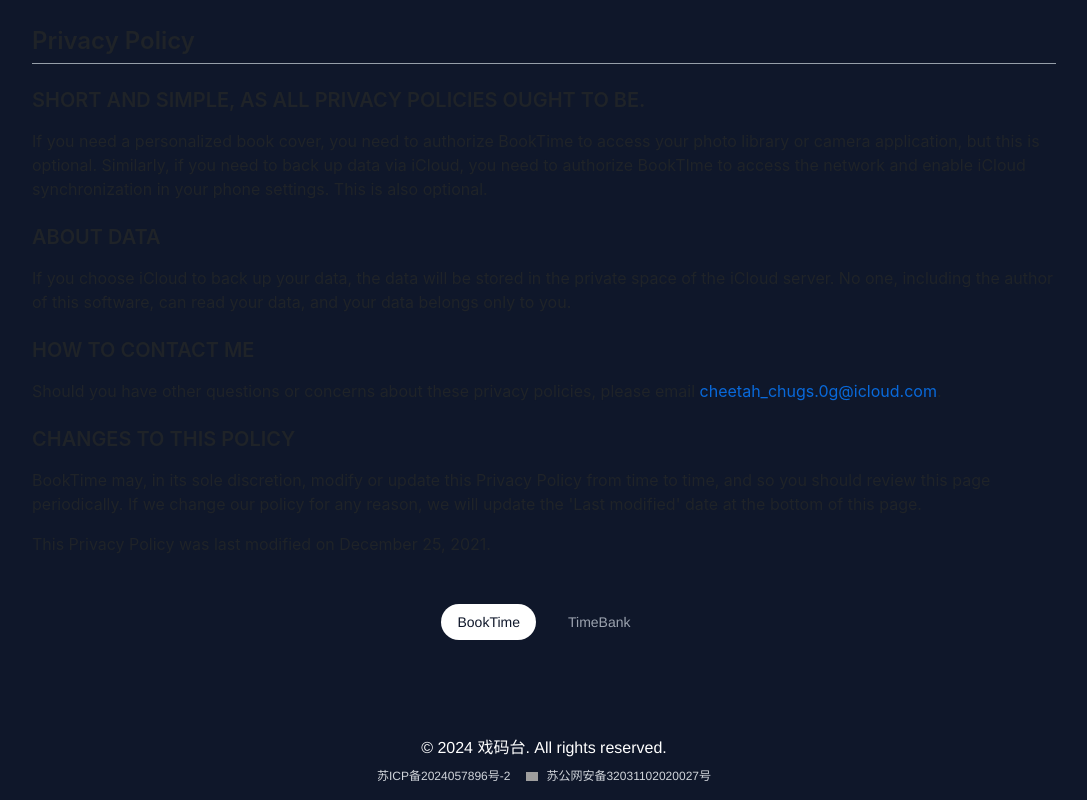
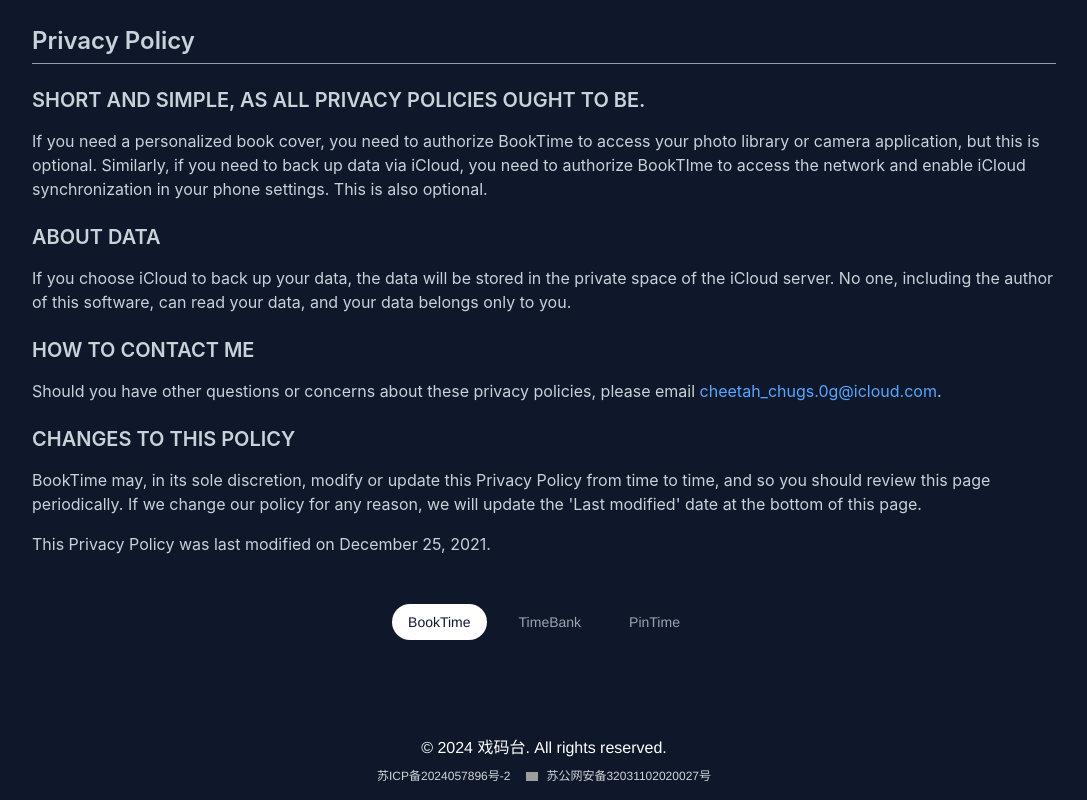
Before and after one commit to aruis/ximatai.net, a React (Create React App) app: page /apps/booktime in a window 1280 px wide. Shown: the part 1251-2051 px from the top of the page, without its empty margins (96-1183 px from the left). Built offline with nearby package versions, Linux system fonts and the light colour scheme; grey boxes are pictures that could not be loaded.

Commit message:
feat: Add PinTime

```diff
--- a/src/components/pages/AppDetails.js
+++ b/src/components/pages/AppDetails.js
@@ -4,6 +4,7 @@
 import {marked} from 'marked';
 import DOMPurify from 'dompurify';
 import 'github-markdown-css/github-markdown.css';
+import '../../markdown-dark.css';
 
 const AppDetails = () => {
     const { appId } = useParams();
--- a/src/data/appsInfo.js
+++ b/src/data/appsInfo.js
@@ -43,8 +43,25 @@
         privacy:
             "TimeBank 隐私政策...",
         qa: [],
+    },
+    "pintime":{
+        id: "pintime",
+        logo: "/app/pintime.jpg",
+        title: "PinTime",
+        subtitle: "标记您的重要时刻",
+        summary:
+            "流水般的日子里，总有一些瞬间值得被定格，总有一些坚持值得被标记。\n" +
+            "PinTime 是一款极简而不失温度的习惯追踪工具，帮您在时光的流转中，标记出那些真正改变生活的「重要时刻」。\n",
+        storeUrl:
+            "https://apps.apple.com/cn/app/pintime-标记您的重要时刻/id6474505609",
+        platform:[
+            "iOS","iPadOS"
+        ],
+        privacy:
+            "PinTime 隐私政策...",
+        qa: [],
     }
-// 可以根据需要添加更多应用
+
 };
 
 
--- a/src/index.css
+++ b/src/index.css
@@ -46,10 +46,6 @@
     }
 }
 
-.markdown-body {
-    background-color: #1E293B; /* bg-slate-900 对应的颜色 */
-}
-
 .nav-link {
     font-family: 'Monaco', 'Courier New', Courier, 'Lucida Console', monospace;
 }
--- /dev/null
+++ b/src/markdown-dark.css
@@ -0,0 +1,8 @@
+/* markdown-dark.css */
+.markdown-body {
+    --bgColor-default: #0d1117;
+    --fgColor-default: #c9d1d9;
+    --fgColor-muted: #8b949e;
+    --fgColor-accent: #58a6ff;
+    --borderColor-default: #30363d;
+}
```
Also changed, not shown: public/app/privacy-policies/pintime.md (added, +37 -0 lines), public/app/pintime.jpg (added).
